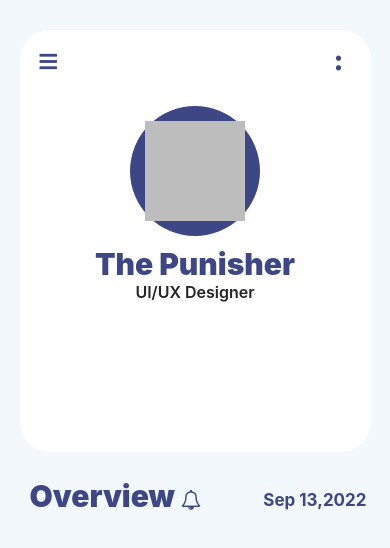
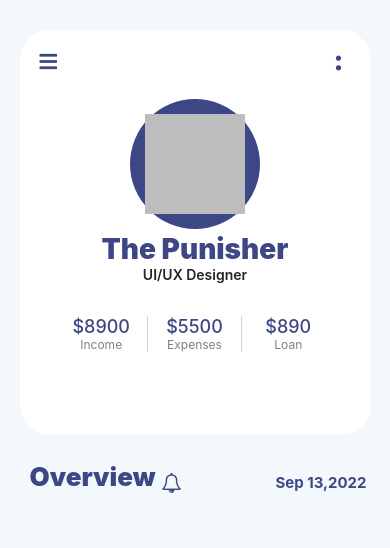
Before and after one commit to shabeebap/TennisApp, a React Native app: screen /Profile in a window 390 px wide. Shown: the top 548 px of the page. Built offline with nearby package versions, Linux system fonts and the light colour scheme.

Commit message:
feat:expenses update

```diff
--- a/screens/Profile.js
+++ b/screens/Profile.js
@@ -35,6 +35,20 @@ export default function Profile() {
           <Text style={styles.logoText}>The Punisher</Text>
           <Text style={styles.logoSubText}>UI/UX Designer</Text>
         </View>
+        <View style={styles.income}>
+          <View style={styles.priceDiv}>
+            <Text style={styles.price}>$8900</Text>
+            <Text style={styles.priceTitle}>Income</Text>
+          </View>
+          <View style={styles.priceDiv2}>
+            <Text style={styles.price}>$5500</Text>
+            <Text style={styles.priceTitle}>Expenses</Text>
+          </View>
+          <View style={styles.priceDiv3}>
+            <Text style={styles.price}>$890</Text>
+            <Text style={styles.priceTitle}>Loan</Text>
+          </View>
+        </View>
       </View>
       <View style={styles.overview}>
         <View style={styles.overviewHead}>
@@ -65,7 +79,7 @@ const styles = StyleSheet.create({
   profileDiv: {
     backgroundColor: '#FFFFFF',
     width: '90%',
-    height: '50%',
+    height: '48%',
     marginTop: 30,
     borderRadius: 30,
     paddingHorizontal: 20,
@@ -81,7 +95,7 @@ const styles = StyleSheet.create({
     justifyContent: 'space-around',
     alignItems: 'center',
     marginHorizontal: 90,
-    marginVertical: 10,
+    marginVertical: 3,
   },
   logoImage: {
     width: 100,
@@ -97,12 +111,12 @@ const styles = StyleSheet.create({
     alignItems: 'center',
   },
   logoText: {
-    fontSize: 30,
+    fontSize: 28,
     color: '#3D4785',
     fontWeight: '900',
   },
   logoSubText: {
-    fontSize: 16,
+    fontSize: 14,
     fontWeight: '600',
   },
   overview: {
@@ -121,7 +135,7 @@ const styles = StyleSheet.create({
     marginLeft: 6,
   },
   overviewText: {
-    fontSize: 30,
+    fontSize: 26,
     color: '#3D4785',
     fontWeight: '900',
   },
@@ -129,8 +143,48 @@ const styles = StyleSheet.create({
     paddingTop: 12,
   },
   dateTxt: {
-    fontSize: 17,
+    fontSize: 15,
     fontWeight: '700',
     color: '#3D4785',
   },
+  income: {
+    flexDirection: 'row',
+    height: '25%',
+    alignItems: 'center',
+    justifyContent: 'center',
+  },
+  price: {
+    fontSize: 18,
+    fontWeight: '500',
+    color: '#3D4785',
+    textAlign: 'center',
+  },
+  priceTitle: {
+    color: 'gray',
+    textAlign: 'center',
+    fontSize: 12,
+  },
+  priceDiv: {
+    borderRightWidth: 1,
+    borderColor: 'lightgray',
+    width: '30%',
+  },
+  priceDiv2: {
+    borderRightWidth: 1,
+    borderColor: 'lightgray',
+    width: '30%',
+  },
+  priceDiv3: {
+    width: '30%',
+  },
+  Div: {
+    backgroundColor: '#FFFFFF',
+    width: '90%',
+    height: '48%',
+    marginTop: 30,
+    borderRadius: 30,
+    paddingHorizontal: 20,
+    elevation: 18,
+    shadowColor: 'gray',
+  },
 });
```
